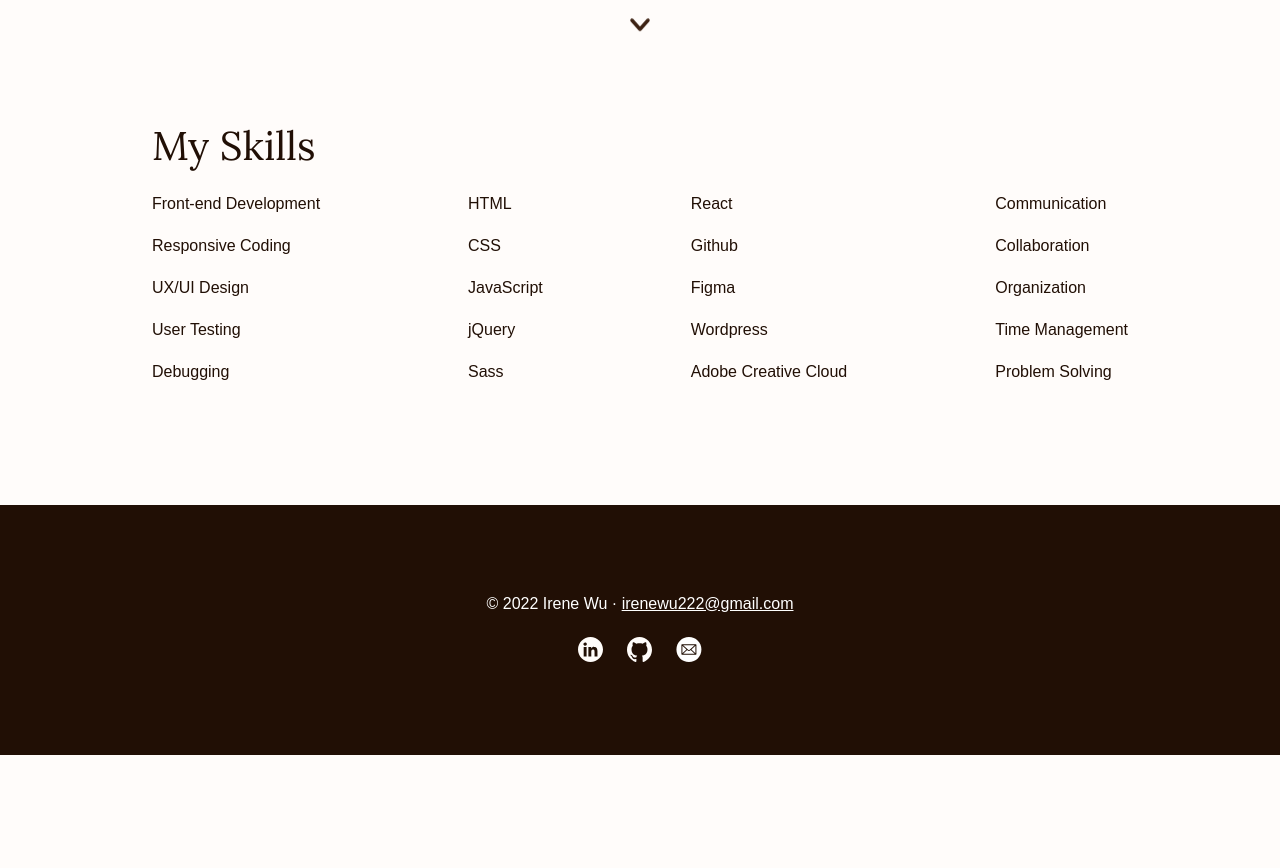
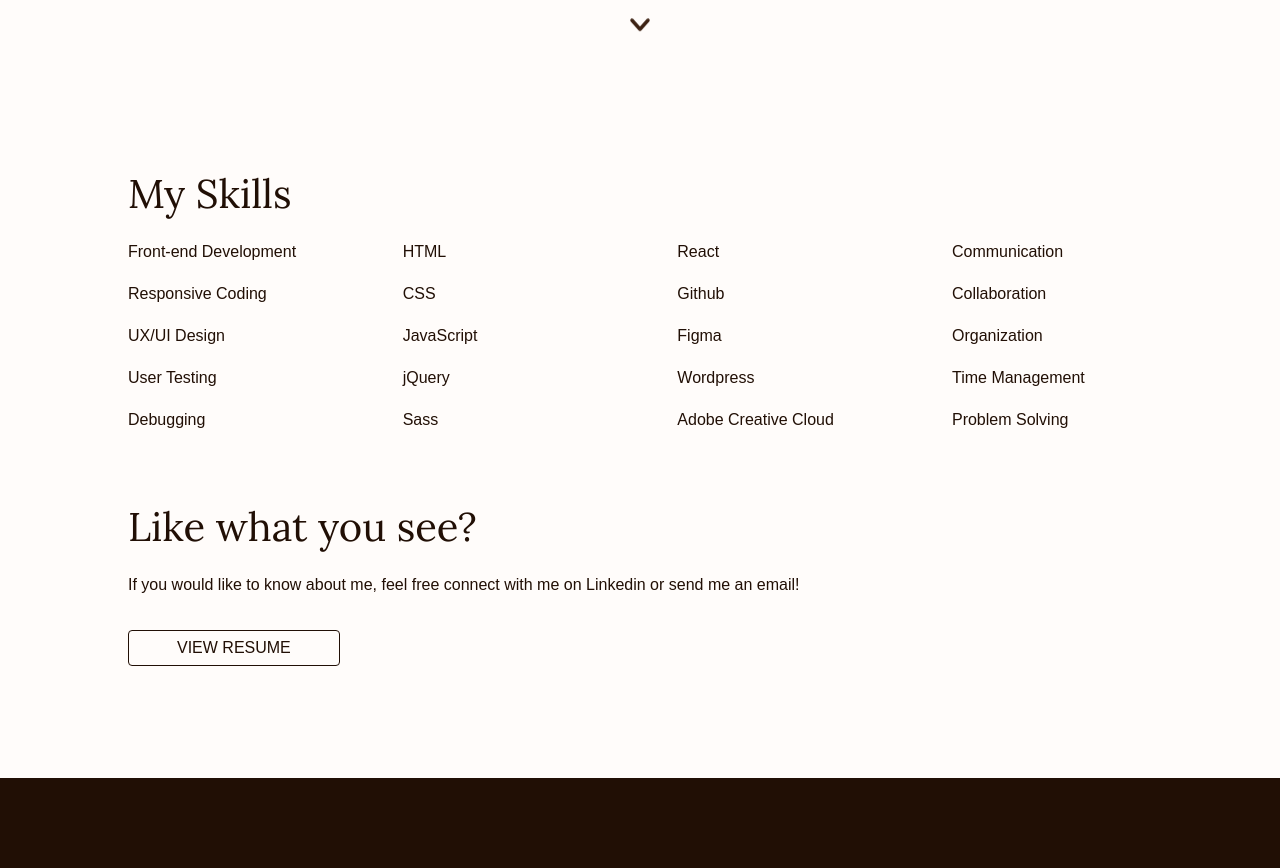
Before and after one commit to irenewuu/portfolio, a Next.js app: page /about in a window 1280 px wide. Shown: the part 740-1608 px from the top of the page. Before the commit the page ends 1495 px from the top, so only its background shows below. Built offline with nearby package versions, Linux system fonts and the light colour scheme; a web font is replaced by a local one.

Commit message:
about page complete

```diff
--- a/pages/about.js
+++ b/pages/about.js
@@ -3,7 +3,9 @@ import { motion } from "framer-motion";
 // componennts
 import ImgHeader from "../comps/header/ImgHeader";
 // images
-import Me from '../assets/me.png'
+import Me from '../assets/me.png';
+import Github from "../assets/dark-github.svg";
+import Linkedin from "../assets/dark-linkedin.svg";
 
 export default function About() {
   return  <motion.div
@@ -16,7 +18,8 @@ export default function About() {
     description='Hello! My name is Irene and I enjoy creating and developing things for the web. I reside in Vancouver, BC, and will be graduating from the Digital Design and Development Program at British Columbia Institute of Technology, in May 2022. I have been exploring various fields, such as graphic design, video production and UI/UX design, and will continuously focus on front-end development as they are my area of interest. '
     img={Me.src}
   />
-  <div className='page-info-cont'>
+
+  <div className='info-cont skills'>
     <h3>My Skills</h3>
     <div className='skills-cont'>
       {/* <div> */}
@@ -50,5 +53,18 @@ export default function About() {
       </ul>
     </div>
   </div>
+
+  <div className='info-cont'>
+    <h3>Like what you see?</h3>
+    <div className='connect-cont'>
+      <p>If you would like to know about me, feel free connect with me on Linkedin or send me an email!</p>
+      {/* <a href="https://github.com/irenewuu" target="_blank"><img src={Github.src} alt="github icon" /></a>
+      <a href="https://linkedin.com/irenewuu" target="_blank"><img src={Linkedin.src} alt="linkedin icon" /></a> */}
+
+      <button type="button">
+        <a href="../irenes_resume_webdev_uxui.pdf" download>View Resume</a>
+      </button>
+    </div>
+  </div>
 </motion.div>
 }
--- a/styles/about.scss
+++ b/styles/about.scss
@@ -1,36 +1,68 @@
+.info-cont {
+    margin-top: 48px;
+    box-sizing: border-box;
+    width: 80%;
+}
+
 .skills-cont {
     display: flex;
     flex-direction: row;
     justify-content: space-between;
     flex-wrap: wrap;
     // column-gap: 48px;
-    // width: 100%;
     column-gap: 48px ;
 
     div {
         width: 100%;
         display: flex;
         flex-direction: row;
-        column-gap: 60px ;
+        column-gap: 60px;
     }
 
+    ul {
+        width: 200px;
+    }
     li {
         list-style-type: none;
         margin: 24px 0;
     }
 }
 
+.connect-cont {
+
+    p {
+        margin: 24px 0;
+    }
+}
+
 @media screen and (max-width: $lg) {
+    .info-cont {
+        padding: 48px;
+        width: 80%;
+    }
     .skills-cont {
-        // column-gap: 10%;
+        column-gap: 36px;
+        ul {
+            width: 150px;
+        }
     }
 }
 
 @media screen and (max-width: $md) {
+    .info-cont {
+        width: 100%;
+        padding: 24px;
+    }
     .skills-cont {
+        column-gap: 12px;
         // width: 100%;
         ul {
-            width: 40%;
+            width: 175px;
         }
     }
 }
+@media screen and (max-width: $sm) {
+    .skills {
+        display: none;
+    }
+}
--- a/styles/app.scss
+++ b/styles/app.scss
@@ -37,6 +37,29 @@ html, #__next, body, .centered-cont {
   flex-direction: column;
   align-items: center;
   width: 100%;
+}
+
+button {
+  margin: 12px 0;
+  padding: 8px 48px;
+  background-color: $cream;
+  border: 1px solid $darkbrown;
+  border-radius: 4px;
+  cursor: pointer;
+  transition: all 0.5s ease-in-out;
+
+  a {
+    text-decoration: none;
+    // font-weight: lighter;
+    text-transform: uppercase;
+  }
+}
+button:hover {
+  background-color: $darkbrown;
+
+  a {
+    color: $cream;
+  }
 }
 
 .page-info-cont {
```
Also changed, not shown: assets/dark-linkedin.svg (added), 1 other file (tests, documents, lock files or other folders).
